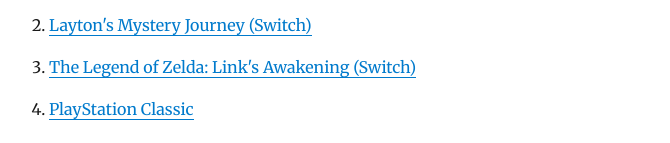
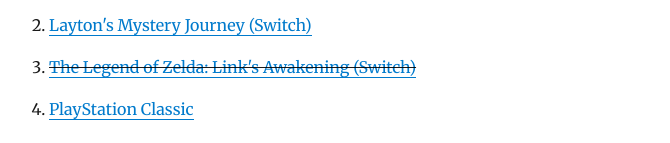
Before and after one commit to agentcooper/agentcooper.io, a Gatsby site: page /collections/wishlist/ in a window 1280 px wide. Shown: the part 651-794 px from the top of the page, without its empty margins (276-946 px from the left). Built offline with nearby package versions, Linux system fonts and the light colour scheme; Gatsby itself is replaced by a stand-in of ours; some packages are replaced by stand-ins of ours.

Commit message:
Wishlist

```diff
--- a/content/collections/wishlist.md
+++ b/content/collections/wishlist.md
@@ -16,7 +16,7 @@
 
 1. [Final Fantasy XII: The Zodiac Age (Switch)](https://www.amazon.de/dp/B07MCW5S7R)
 2. [Layton's Mystery Journey (Switch)](https://www.bol.com/nl/p/layton-s-mystery-journey-katrielle-miljonairscomplot-deluxe-edition-switch/9200000115890979/)
-3. [The Legend of Zelda: Link's Awakening (Switch)](https://www.amazon.de/dp/B07NW5FXTK)
+3. ~~[The Legend of Zelda: Link's Awakening (Switch)](https://www.amazon.de/dp/B07NW5FXTK)~~
 4. [PlayStation Classic](https://www.playstation.com/en-us/explore/playstation-classic/)
 
 ## Things
```
